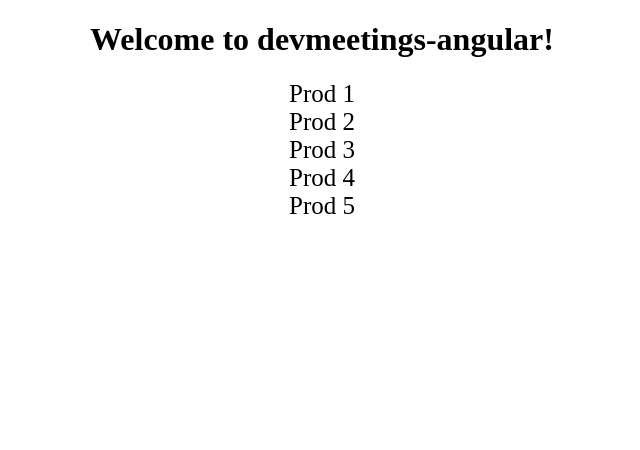
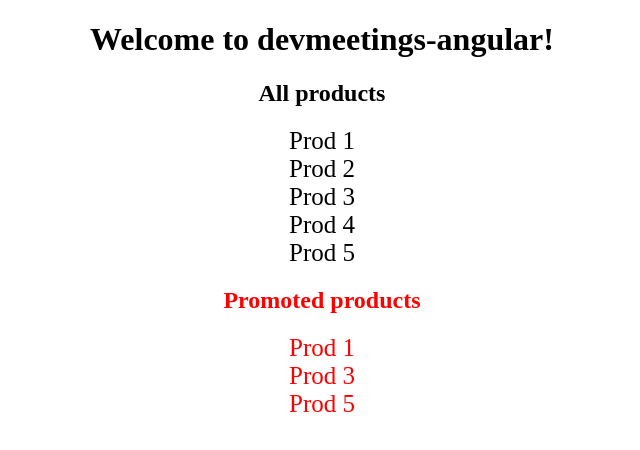
Before and after one commit to pakosel/devmeetings-angular, an Angular app: page / in a window 1280 px wide. Shown: the top 450 px of the page, without its empty margins (318-958 px from the left). Built offline with nearby package versions, Linux system fonts and the light colour scheme.

Commit message:
Task 2 - ADDITIONAL task completed

```diff
--- a/src/app/app.component.html
+++ b/src/app/app.component.html
@@ -6,6 +6,13 @@
 
 </div>
 
+<h2 style="text-align: center">All products</h2>
 <div *ngFor="let product of products" style="text-align: center; font-size: 25px;">{{ product.name}}</div>
 
+
+<h2 style="text-align: center; color: red">Promoted products</h2>
+<div *ngFor="let product of products" style="text-align: center; font-size: 25px; color: red">
+  <div *ngIf="product.isPromoted">{{product.name}}</div>
+</div>
+
 <router-outlet></router-outlet>
--- a/src/app/app.component.ts
+++ b/src/app/app.component.ts
@@ -7,11 +7,11 @@ import { Component } from '@angular/core';
 })
 export class AppComponent {
   title = 'devmeetings-angular';
-  public products: Array<{id: number, name: string}> = [
-    {id: 1, name: 'Prod 1'},
-    {id: 2, name: 'Prod 2'},
-    {id: 3, name: 'Prod 3'},
-    {id: 4, name: 'Prod 4'},
-    {id: 5, name: 'Prod 5'},
+  public products: Array<{id: number, name: string, isPromoted: boolean}> = [
+    {id: 1, name: 'Prod 1', isPromoted: true},
+    {id: 2, name: 'Prod 2', isPromoted: false},
+    {id: 3, name: 'Prod 3', isPromoted: true},
+    {id: 4, name: 'Prod 4', isPromoted: false},
+    {id: 5, name: 'Prod 5', isPromoted: true},
   ];
 }
```
